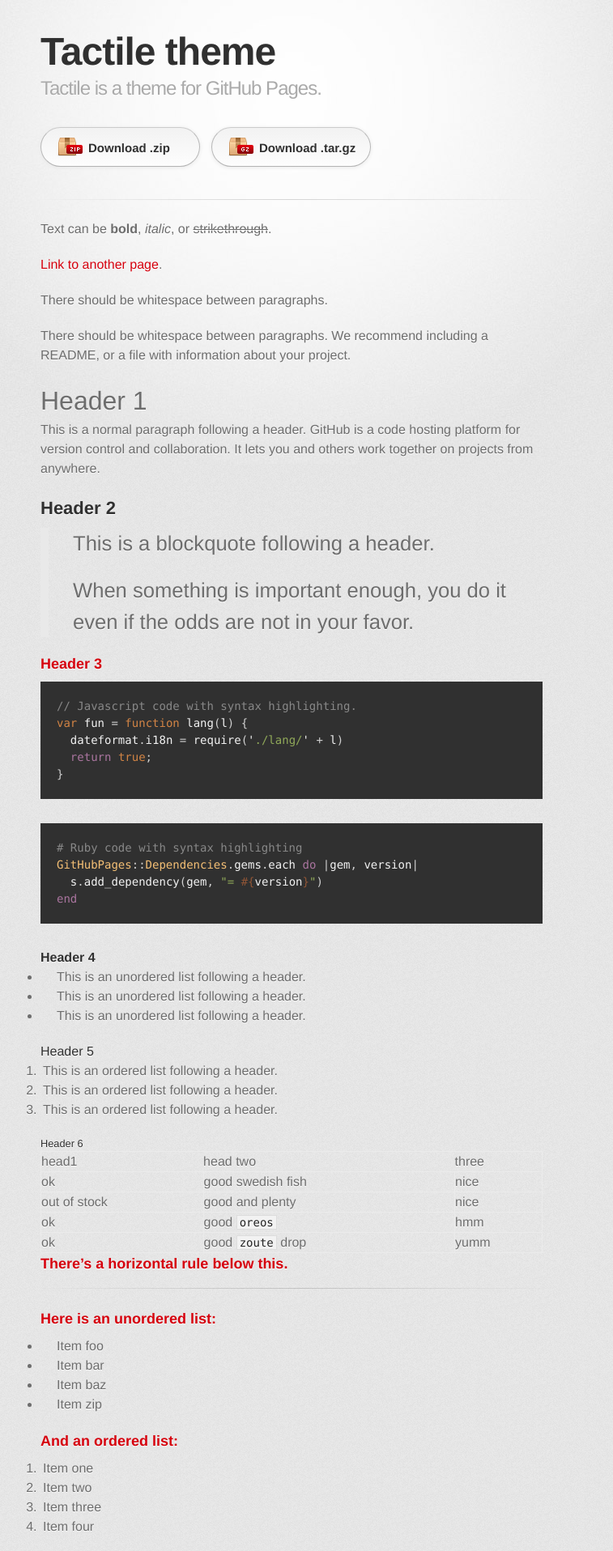
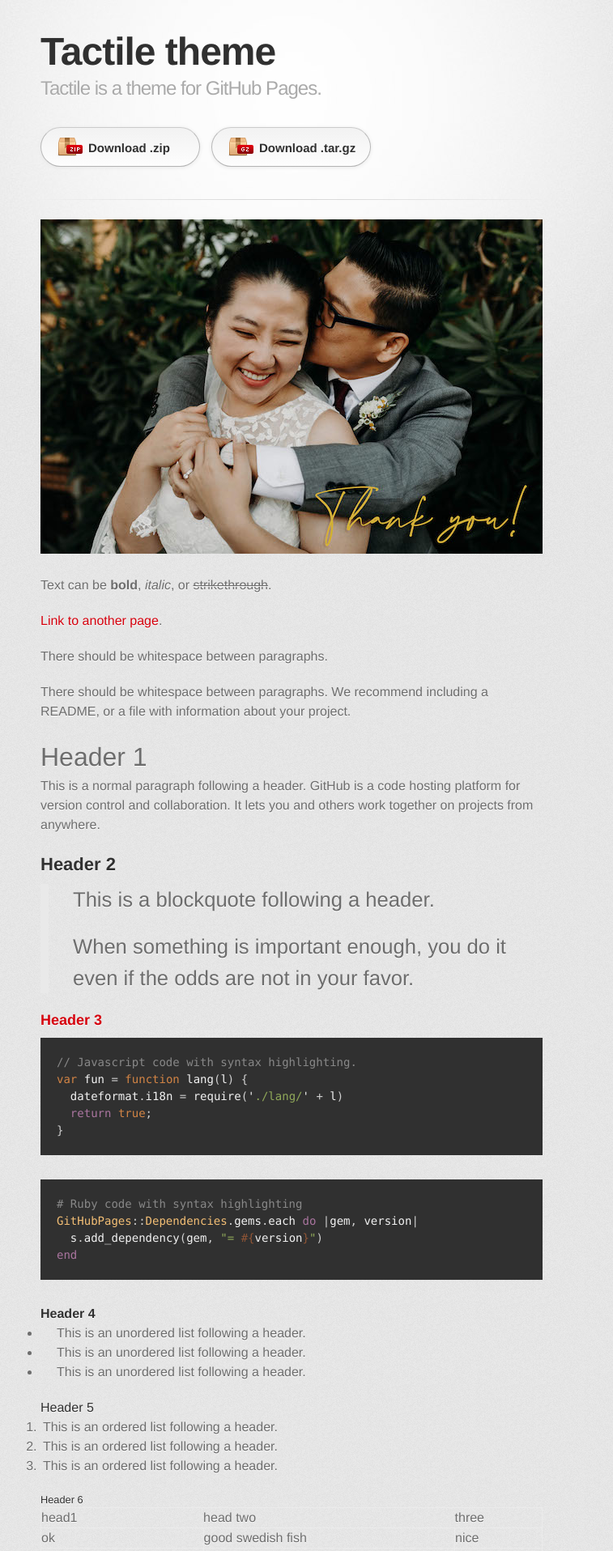
Before and after one commit to jimjaeadventures/jimjaewedding, a Jekyll site: the page built from index.md, in a window 1280 px wide. Shown: the top 1916 px of the page at 81% size, without its empty margins (280-1037 px from the left). Built offline with Jekyll 4.4.1, drawn with Linux system fonts in a browser that asks for light colours; some web fonts are replaced.

Commit message:
Update index.md

```diff
--- a/index.md
+++ b/index.md
@@ -1,6 +1,8 @@
 ---
 layout: default
 ---
+
+![thankyou](./images/thankyou.jpg)
 
 Text can be **bold**, _italic_, or ~~strikethrough~~.
 
```
